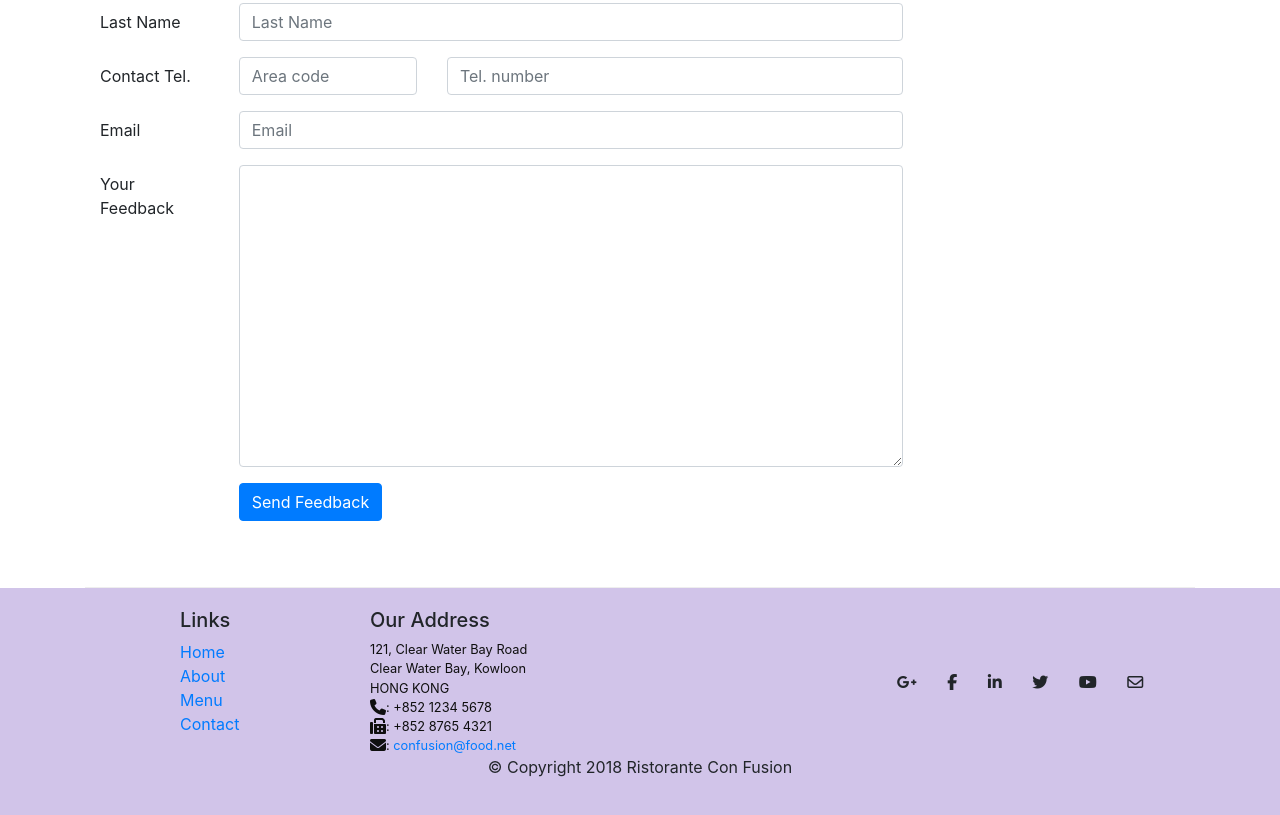
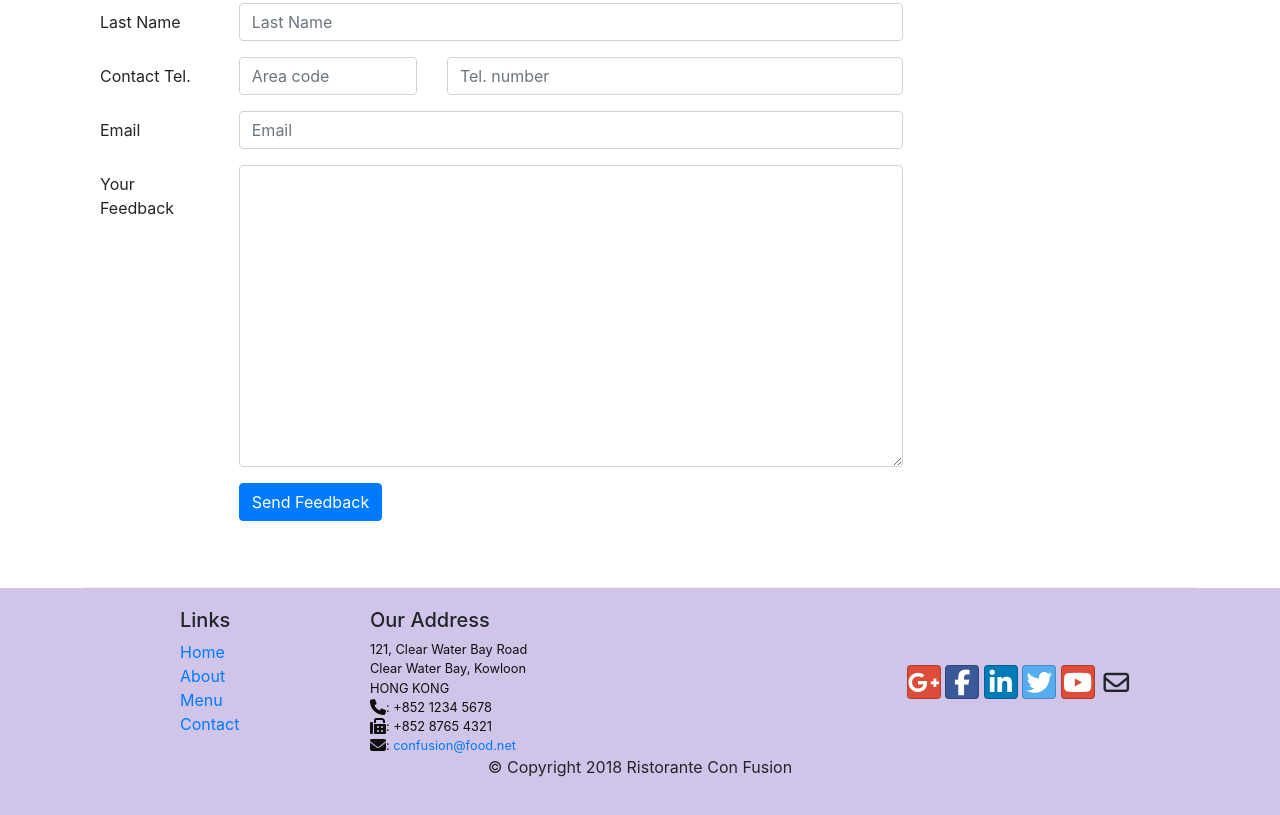
Before and after one commit to Praveen0825/Praveen, a plain HTML site: page contactus.html in a window 1280 px wide. Shown: the part 1007-1822 px from the top of the page. Drawn offline with nearby package versions, Linux system fonts and the light colour scheme; the site is published under a folder, as on GitHub Pages, so addresses that start at the root find nothing.

Commit message:
modified

```diff
--- a/contactus.html
+++ b/contactus.html
@@ -12,11 +12,12 @@
     <!-- Bootstrap CSS -->
     <link rel="stylesheet" href="https://maxcdn.bootstrapcdn.com/bootstrap/4.5.2/css/bootstrap.min.css">
     <link rel="stylesheet" href="https://maxcdn.bootstrapcdn.com/font-awesome/4.5.0/css/font-awesome.min.css">
+    <link rel="stylesheet" href="https://cdnjs.cloudflare.com/ajax/libs/font-awesome/4.7.0/css/font-awesome.min.css">
   <!-- <link rel="stylesheet" href="./node_modules/bootstrap/dist/css/bootstrap.min.css">-->
-    <link rel="stylesheet" href="/node_modules/font-awesome/css/font-awesome.css">
-    <link rel="stylesheet" href="/node_modules/bootstrap-social/bootstrap-social.css">
+    <link rel="stylesheet" href="./node_modules/font-awesome/css/font-awesome.css">
+    <link rel="stylesheet" href="./node_modules/bootstrap-social/bootstrap-social.css">
     <link href="./css/style.css" rel="stylesheet">
-    <link rel="stylesheet" href="https://cdnjs.cloudflare.com/ajax/libs/font-awesome/4.7.0/css/font-awesome.min.css">
+
     <script src='https://kit.fontawesome.com/a076d05399.js'></script>
 </head>
 
```
Also changed, not shown: aboutus.html (+2 -2 lines), index.html (+2 -2 lines).
